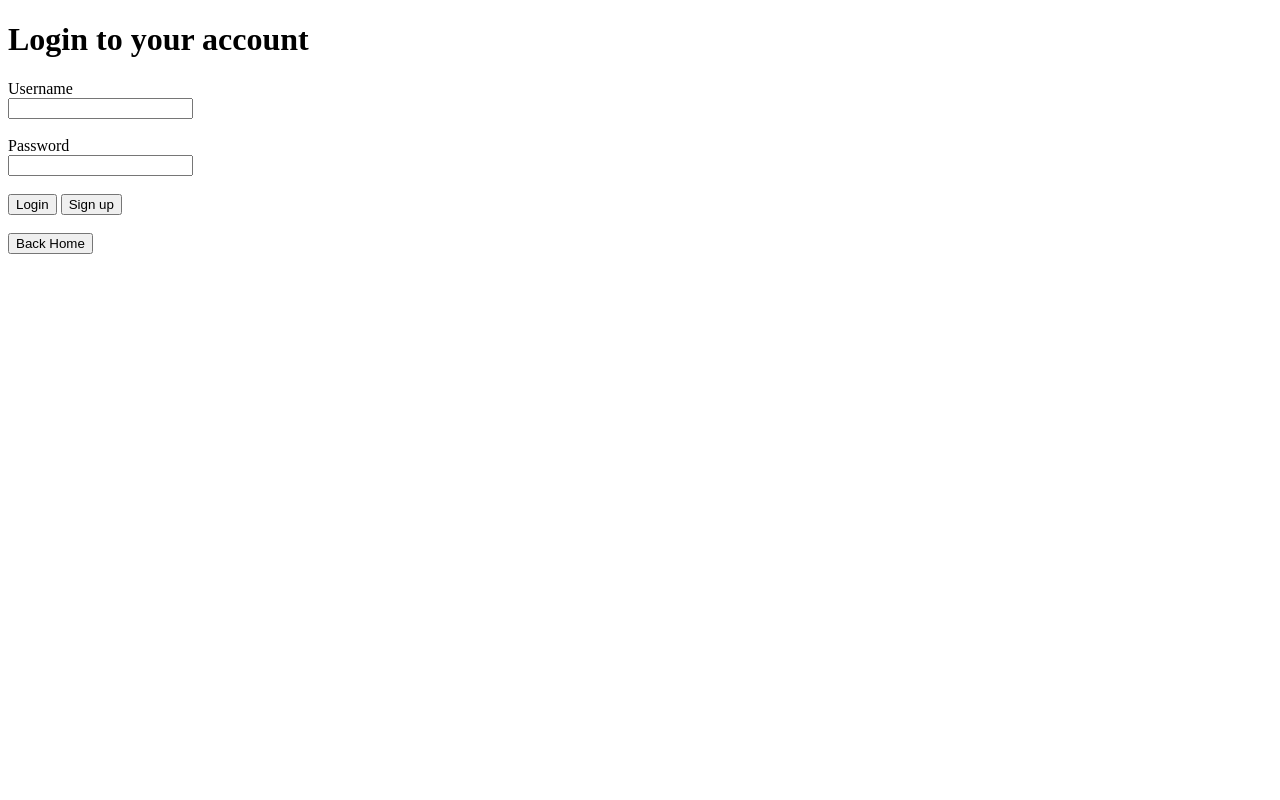
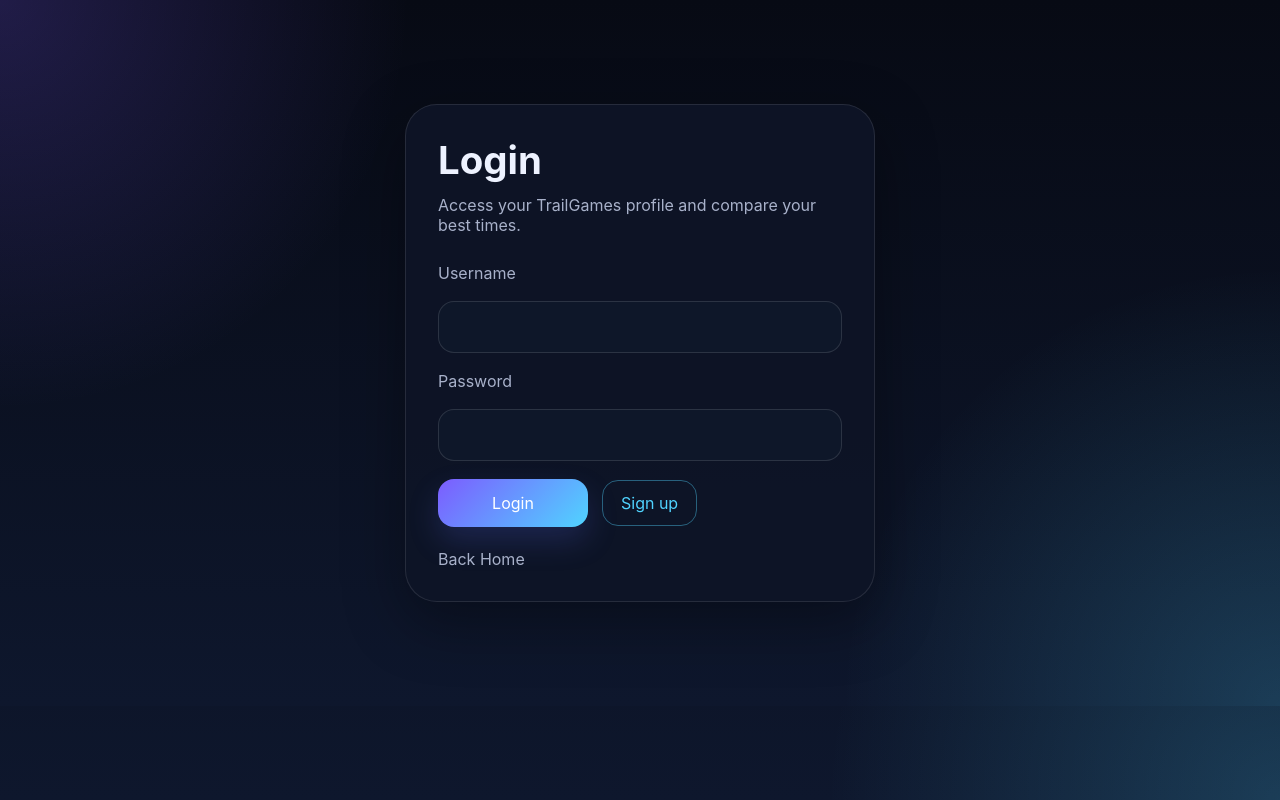
Before and after one commit to MarkussM1327/markuss1327, a Flask app: page /login in a window 1280 px wide. Run offline with Flask 3, Linux system fonts and the light colour scheme; parts of the project's set-up code (start-up, migrations or seed data) failed here and were passed over.

Commit message:
Update login.html

```diff
--- a/Programma/templates/login.html
+++ b/Programma/templates/login.html
@@ -3,21 +3,31 @@
 <head>
     <meta charset="UTF-8">
     <meta name="viewport" content="width=device-width, initial-scale=1.0">
+    <link rel="stylesheet" href="{{ url_for('static', filename='index.css') }}">
     <title>Login</title>
 </head>
 <body>
-    <h1>Login to your account</h1>
-    {% if session.get("error")!=None %}
-        <h3 style="color: red;">{{ session["error"] }}</h3>
+<div class="auth-shell">
+    <header class="auth-header">
+        <h1>Login</h1>
+        <p>Access your TrailGames profile and compare your best times.</p>
+    </header>
+    {% if session.get("login_error") %}
+    <div class="form-alert">{{ session.get("login_error") }}</div>
     {% endif %}
-    <form action="{{ url_for('login') }}" method="POST">
-        <label for="username">Username</label><br>
-        <input type="text" name="username" maxlength="12" required><br><br>
-        <label for="password">Password</label><br>
-        <input type="password" name="password" maxlength="8" required><br><br>
-        <button type="submit">Login</button> <a href="{{ url_for('sign_up') }}" ><button type="button">Sign up</button></a>
-        <br><br>
-        <a href="{{ url_for('index') }}"><button type="button">Back Home</button></a>
+    <form action="{{ url_for('login') }}" method="POST" class="auth-form">
+        <label for="username">Username</label>
+        <input type="text" name="username" maxlength="12" required>
+        <label for="password">Password</label>
+        <input type="password" name="password" maxlength="8" required>
+        <div class="form-actions">
+            <button type="submit" class="primary-btn">Login</button>
+            <a href="{{ url_for('sign_up') }}" class="link-button">Sign up</a>
+        </div>
+        <div class="secondary-actions">
+            <a href="{{ url_for('index') }}">Back Home</a>
+        </div>
     </form>
+</div>
 </body>
 </html>
```
